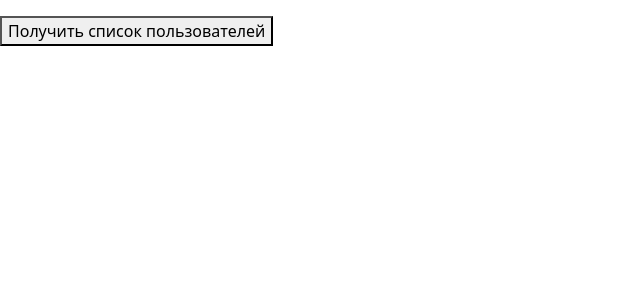
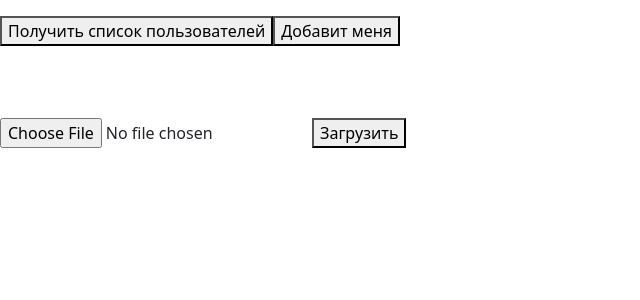
Before and after one commit to AnBandin/home-work-1, a React (Create React App) app: page / in a window 1280 px wide. Shown: the top 300 px of the page, without its empty margins (0-640 px from the left). Built offline with nearby package versions, Linux system fonts and the light colour scheme.

Commit message:
Обновил 9 урок

```diff
--- a/package.json
+++ b/package.json
@@ -7,8 +7,12 @@
     "@testing-library/jest-dom": "^5.16.2",
     "@testing-library/react": "^12.1.2",
     "@testing-library/user-event": "^13.5.0",
+    "axios": "^0.27.1",
     "bootstrap": "^5.1.3",
+    "cors": "^2.8.5",
+    "express": "^4.18.0",
     "history": "^5.3.0",
+    "multer": "^1.4.4",
     "react": "^17.0.2",
     "react-bootstrap": "^2.1.2",
     "react-dom": "^17.0.2",
--- a/src/tutorial-9/App.js
+++ b/src/tutorial-9/App.js
@@ -1,24 +1,34 @@
 import {useState} from 'react';
+import axios from "axios";
 
 function App() {
     const [users, setUsers] = useState([]);
 
     const getUsers = async () => {
-    try {
-      const response = await fetch(
-        'https://62544efc19bc53e2347c5576.mockapi.io/user'
-      );
+        const {data} = await axios.get('https://62544efc19bc53e2347c5576.mockapi.io/users');
+        setUsers(data);
+    };
 
-      if (!response.ok) {
-        throw `Ошибка сервера ${response.status}`;
+    const createUsers = () => {
+        axios.post('https://62544efc19bc53e2347c5576.mockapi.io/users', {
+            name: 'Andrei B.'
+        })
     }
 
-      setUsers(await response.json());
-    } catch (err) {
-      console.error(err);
-      setUsers([]);
+    const loadFile = () => {
+        const fileElem = document.querySelector('#file');
+        const file = fileElem.files[0];
+        console.log(fileElem.files)
+
+        const formData = new FormData();
+        formData.append('file', file);
+
+        axios.post('http://localhostl:9999', formData, {
+            headers: {
+                'Content-Type': 'multipart/form-data',
             }
-  };
+        })
+    }
 
     return (
         <div>
@@ -28,6 +38,13 @@ function App() {
                 ))}
             </ul>
             <button onClick={getUsers}>Получить список пользователей</button>
+            <button onClick={createUsers}>Добавит меня</button>
+            <br/>
+            <br/>
+            <br/>
+            <br/>
+            <input type='file' id='file'/>
+            <button onClick={loadFile}>Загрузить</button>
         </div>
     );
 }
```
Also changed, not shown: server.js (added, +33 -0 lines), 1 other file (tests, documents, lock files or other folders). Lines whose indentation alone changed are shown as unchanged.
